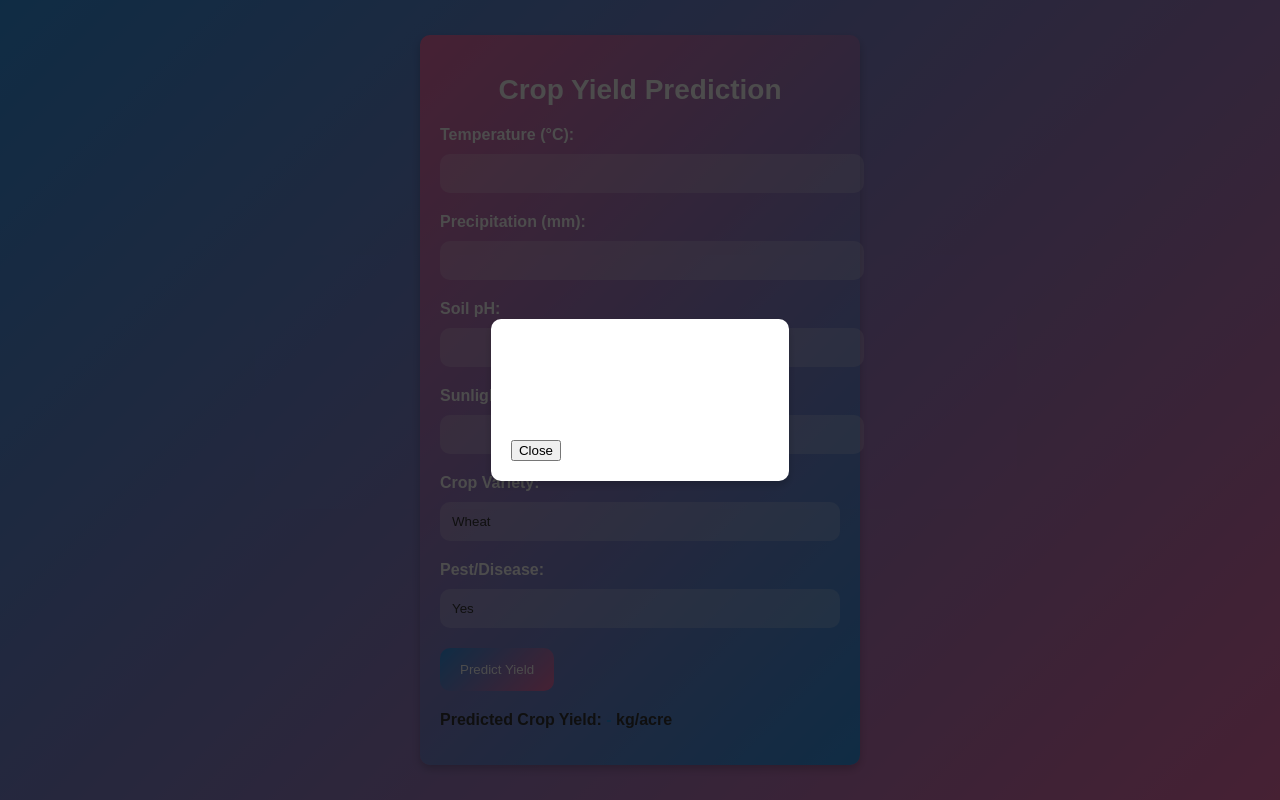
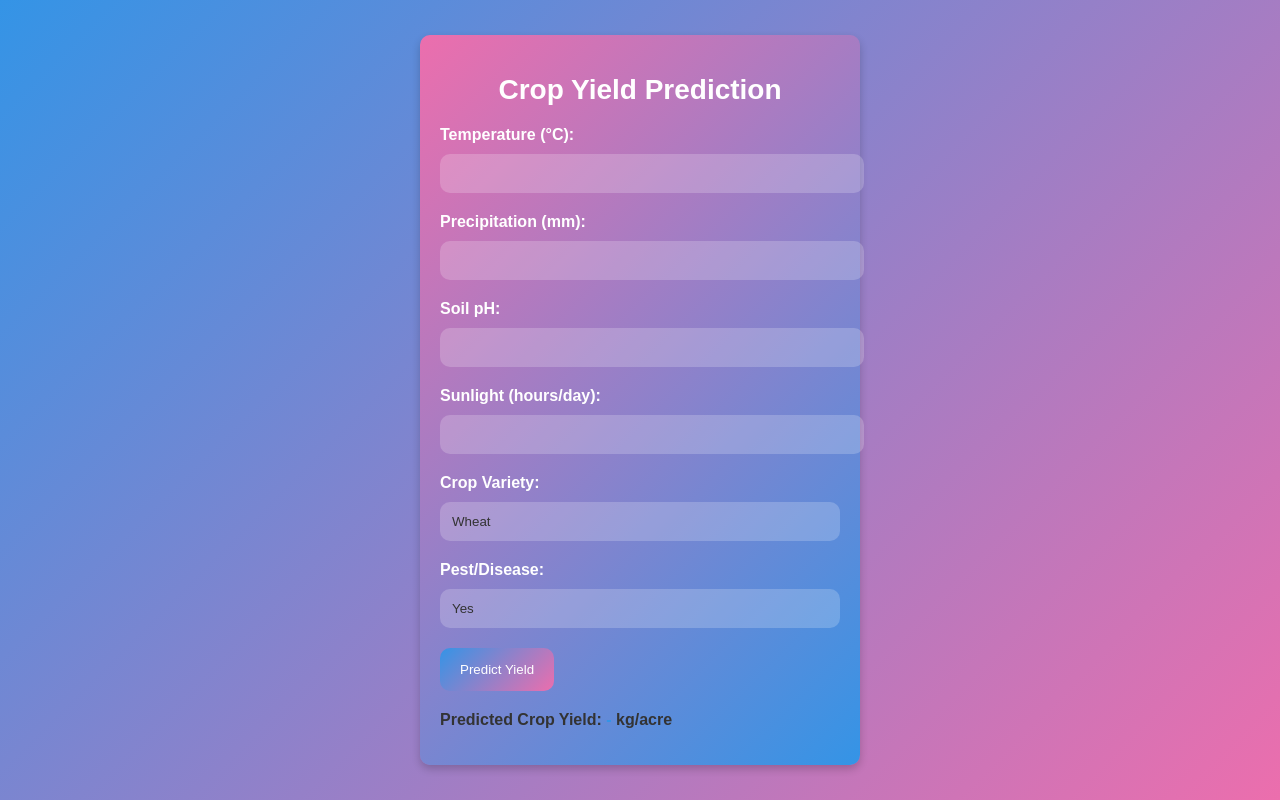
Before and after one commit to ViswajethTSR/crop_prediction, a Flask app: page / in a window 1280 px wide. Run offline with Flask 3, Linux system fonts and the light colour scheme.

Commit message:
minor changes

```diff
--- a/app/templates/index.html
+++ b/app/templates/index.html
@@ -45,26 +45,6 @@
         <div class="result-container">
             <p class="result-text">Predicted Crop Yield: <span id="predicted-yield">-</span> kg/acre</p>
         </div>
-        <div class="dialog-overlay" id="dialog">
-            <div class="dialog-box">
-                <h2>Result</h2>
-                <p>Your predicted crop yield is <span id="dialog-predicted-yield">-</span> kg/acre</p>
-                <button onclick="closeDialog()">Close</button>
-            </div>
-        </div>
-
-        <script>
-            // Function to show the dialog box with the result
-            function showDialog(yield) {
-                document.getElementById("dialog-predicted-yield").textContent = yield;
-                document.getElementById("dialog").style.display = "flex";
-            }
-
-            // Function to close the dialog box
-            function closeDialog() {
-                document.getElementById("dialog").style.display = "none";
-            }
-        </script>
 
 
     <script src="https://code.jquery.com/jquery-3.6.0.min.js"></script>
```
